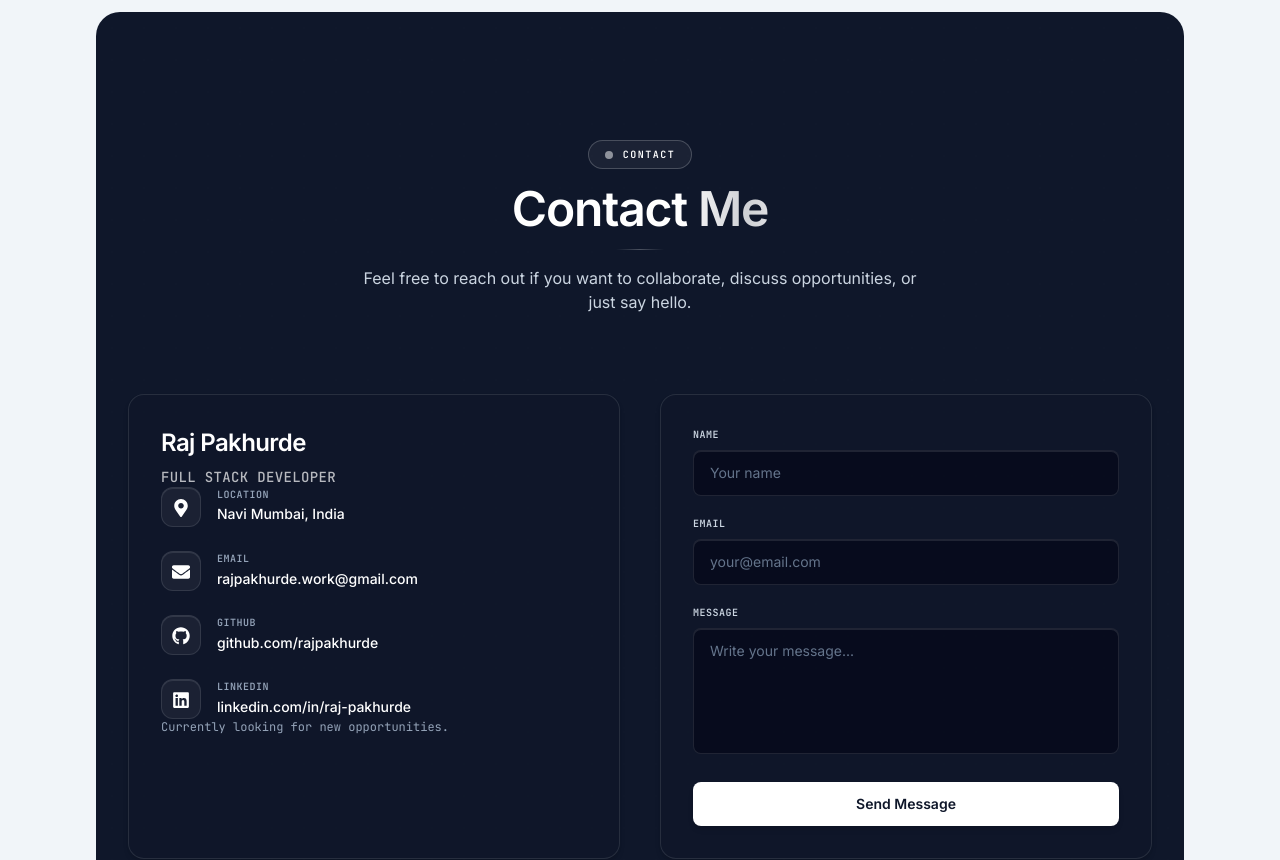
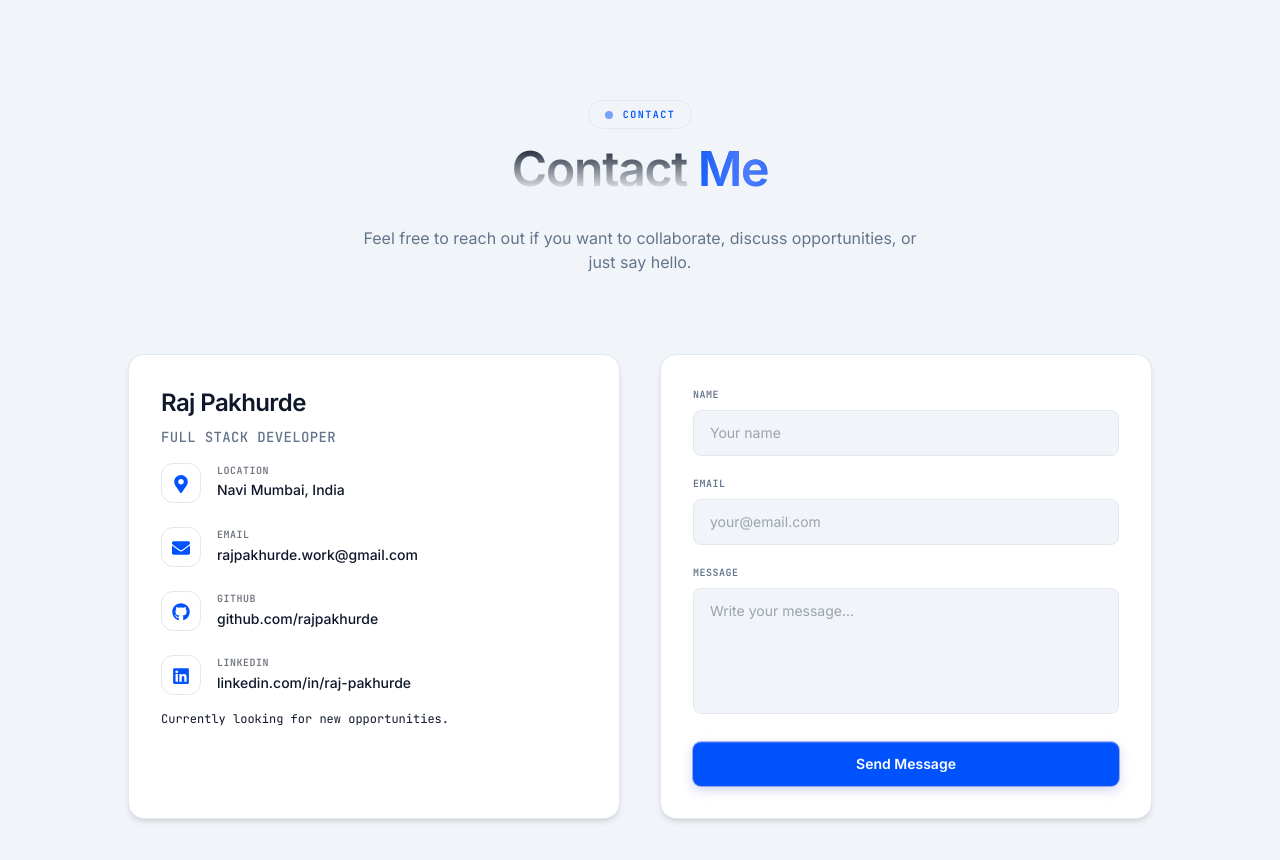
Before and after one commit to RajPakhurde/Portfolio, a React (Vite) app: page / in a window 1280 px wide. Shown: the part 6680-7540 px from the top of the page. Built offline with nearby package versions, Linux system fonts and the light colour scheme; a web font is replaced by a local one.

Commit message:
updated bg color of contact form

```diff
--- a/src/components/Contact.jsx
+++ b/src/components/Contact.jsx
@@ -20,25 +20,25 @@ const fadeUp = {
 
 const contactItems = [
   {
-    icon: <FaMapMarkerAlt className="text-white dark:text-accent text-lg mt-0.5" />,
+    icon: <FaMapMarkerAlt className="text-accent text-lg mt-0.5" />,
     label: "Location",
     value: CONTACT_INFO.location,
     href: null,
   },
   {
-    icon: <FaEnvelope className="text-white dark:text-accent text-lg mt-0.5" />,
+    icon: <FaEnvelope className="text-accent text-lg mt-0.5" />,
     label: "Email",
     value: CONTACT_INFO.email,
     href: `mailto:${CONTACT_INFO.email}`,
   },
   {
-    icon: <FaGithub className="text-white dark:text-accent text-lg mt-0.5" />,
+    icon: <FaGithub className="text-accent text-lg mt-0.5" />,
     label: "GitHub",
     value: "github.com/rajpakhurde",
     href: CONTACT_INFO.github,
   },
   {
-    icon: <FaLinkedin className="text-white dark:text-accent text-lg mt-0.5" />,
+    icon: <FaLinkedin className="text-accent text-lg mt-0.5" />,
     label: "LinkedIn",
     value: "linkedin.com/in/raj-pakhurde",
     href: CONTACT_INFO.linkedin,
@@ -78,11 +78,8 @@ export default function Contact() {
   return (
     <section
       id="contact"
-      className="py-32 relative z-10 bg-[#0F172A] text-white dark:bg-transparent dark:text-foreground transition-colors duration-300 overflow-hidden rounded-3xl my-10"
+      className="py-32 relative z-10 bg-transparent text-foreground transition-colors duration-300"
     >
-      {/* Dot Pattern Texture for Light Mode Inverted slate section */}
-      <div className="absolute inset-0 bg-dot-pattern opacity-[0.05] dark:hidden pointer-events-none" />
-
       <div className="max-w-6xl mx-auto px-4 sm:px-6 lg:px-8 relative z-10">
 
         {/* Heading */}
@@ -94,22 +91,22 @@ export default function Contact() {
           custom={0}
           className="flex flex-col items-center mb-20"
         >
-          {/* Inverted Badge Label */}
-          <div className="inline-flex items-center gap-2.5 rounded-full border border-white/20 dark:border-accent/30 bg-white/5 dark:bg-accent/5 px-4 py-1.5 mb-4">
-            <span className="h-2 w-2 rounded-full bg-white dark:bg-accent animate-pulse" />
-            <span className="font-mono text-[10px] uppercase tracking-[0.15em] text-white dark:text-accent font-semibold">
+          {/* Badge Label */}
+          <div className="inline-flex items-center gap-2.5 rounded-full border border-accent/20 dark:border-accent/30 bg-accent/5 px-4 py-1.5 mb-4">
+            <span className="h-2 w-2 rounded-full bg-accent animate-pulse" />
+            <span className="font-mono text-[10px] uppercase tracking-[0.15em] text-accent font-semibold">
               Contact
             </span>
           </div>
 
-          <h2 className="text-4xl sm:text-5xl font-serif font-semibold tracking-tight text-white dark:text-foreground">
+          <h2 className="text-4xl sm:text-5xl font-serif font-semibold tracking-tight bg-gradient-to-b from-foreground via-foreground/95 to-foreground/70 bg-clip-text text-transparent">
             Contact{" "}
-            <span className="bg-gradient-to-r from-white via-white/80 to-white dark:from-accent dark:via-accent-bright dark:to-accent bg-clip-text text-transparent animate-shimmer">
+            <span className="bg-gradient-to-r from-accent via-accent-bright to-accent bg-clip-text text-transparent animate-shimmer">
               Me
             </span>
           </h2>
-          <div className="mt-4 mx-auto w-12 h-[1px] bg-gradient-to-r from-transparent via-white/25 dark:via-accent/50 to-transparent" />
-          <p className="mt-4 text-slate-300 dark:text-foreground-muted text-sm sm:text-base max-w-xl mx-auto font-sans leading-relaxed text-center">
+          <div className="mt-4 mx-auto w-12 h-[1px] bg-gradient-to-r from-transparent via-accent/50 to-transparent" />
+          <p className="mt-4 text-foreground-muted text-sm sm:text-base max-w-xl mx-auto font-sans leading-relaxed text-center">
             Feel free to reach out if you want to collaborate, discuss opportunities, or just say hello.
           </p>
         </motion.div>
@@ -126,38 +123,38 @@ export default function Contact() {
             custom={0.1}
             className="flex-1"
           >
-            <SpotlightCard className="bg-slate-900/40 dark:bg-bg-elevated border-white/10 dark:border-border-default hover:border-white/20 dark:hover:border-border-hover p-8 h-full flex flex-col justify-between gap-8">
-              <div className="space-y-2">
-                <h3 className="text-white dark:text-foreground font-semibold text-2xl tracking-tight">{CONTACT_INFO.name}</h3>
-                <p className="text-slate-300 dark:text-foreground-muted text-sm font-mono tracking-wide uppercase text-white/70 dark:text-accent/80 font-medium">Full Stack Developer</p>
+            <SpotlightCard className="p-8 h-full flex flex-col justify-between gap-8">
+              <div className="space-y-2 mb-4">
+                <h3 className="text-foreground font-semibold text-2xl tracking-tight">{CONTACT_INFO.name}</h3>
+                <p className="text-foreground-muted text-sm font-mono tracking-wide uppercase text-accent/85 font-medium ">Full Stack Developer</p>
               </div>
 
               <div className="flex flex-col gap-6">
                 {contactItems.map(({ icon, label, value, href }) => (
                   <div key={label} className="flex items-start gap-4">
-                    <div className="w-10 h-10 rounded-xl bg-white/5 dark:bg-white/[0.04] border border-white/10 dark:border-border-default flex items-center justify-center flex-shrink-0 shadow-inner-highlight">
+                    <div className="w-10 h-10 rounded-xl bg-surface border border-border-default flex items-center justify-center flex-shrink-0 shadow-inner-highlight">
                       {icon}
                     </div>
                     <div className="space-y-0.5">
-                      <p className="text-slate-400 dark:text-foreground-subtle text-[10px] font-mono uppercase tracking-wider font-semibold">{label}</p>
+                      <p className="text-foreground-subtle text-[10px] font-mono uppercase tracking-wider font-semibold">{label}</p>
                       {href ? (
                         <a
                           href={href}
                           target={href.startsWith("http") ? "_blank" : undefined}
                           rel="noreferrer"
-                          className="text-white dark:text-foreground hover:text-white dark:hover:text-accent font-sans text-sm font-medium transition-colors duration-200"
+                          className="text-foreground hover:text-accent font-sans text-sm font-medium transition-colors duration-200"
                         >
                           {value}
                         </a>
                       ) : (
-                        <p className="text-white dark:text-foreground text-sm font-sans font-medium">{value}</p>
+                        <p className="text-foreground text-sm font-sans font-medium">{value}</p>
                       )}
                     </div>
                   </div>
                 ))}
               </div>
 
-              <div className="text-xs text-slate-400 dark:text-foreground-subtle/50 font-mono">
+              <div className="text-xs mt-4 text-foreground-subtle/50 font-mono">
                 Currently looking for new opportunities.
               </div>
             </SpotlightCard>
@@ -172,7 +169,7 @@ export default function Contact() {
             custom={0.2}
             className="flex-1"
           >
-            <SpotlightCard className="bg-slate-900/40 dark:bg-bg-elevated border-white/10 dark:border-border-default hover:border-white/20 dark:hover:border-border-hover p-8 h-full">
+            <SpotlightCard className="p-8 h-full">
               <form
                 ref={formRef}
                 onSubmit={handleSubmit}
@@ -180,7 +177,7 @@ export default function Contact() {
               >
                 {/* Name */}
                 <div className="flex flex-col gap-2">
-                  <label className="text-slate-300 dark:text-foreground-muted text-[10px] font-mono uppercase tracking-wider font-semibold">
+                  <label className="text-foreground-muted text-[10px] font-mono uppercase tracking-wider font-semibold">
                     Name
                   </label>
                   <input
@@ -190,13 +187,13 @@ export default function Contact() {
                     onChange={handleChange}
                     required
                     placeholder="Your name"
-                    className="bg-slate-950/60 dark:bg-[#0F0F12] border border-white/10 dark:border-border-default focus:border-white dark:focus:border-accent focus:ring-1 focus:ring-white/20 dark:focus:ring-accent/30 focus:outline-none rounded-lg px-4 py-3 text-white dark:text-foreground text-sm placeholder-slate-500 dark:placeholder-foreground-subtle/25 transition-all duration-200 shadow-inner-highlight"
+                    className="bg-bg-deep border border-border-default focus:border-accent focus:ring-1 focus:ring-accent/30 focus:outline-none rounded-lg px-4 py-3 text-foreground text-sm placeholder-foreground-subtle/25 transition-all duration-200 shadow-inner-highlight"
                   />
                 </div>
 
                 {/* Email */}
                 <div className="flex flex-col gap-2">
-                  <label className="text-slate-300 dark:text-foreground-muted text-[10px] font-mono uppercase tracking-wider font-semibold">
+                  <label className="text-foreground-muted text-[10px] font-mono uppercase tracking-wider font-semibold">
                     Email
                   </label>
                   <input
@@ -206,13 +203,13 @@ export default function Contact() {
                     onChange={handleChange}
                     required
                     placeholder="your@email.com"
-                    className="bg-slate-950/60 dark:bg-[#0F0F12] border border-white/10 dark:border-border-default focus:border-white dark:focus:border-accent focus:ring-1 focus:ring-white/20 dark:focus:ring-accent/30 focus:outline-none rounded-lg px-4 py-3 text-white dark:text-foreground text-sm placeholder-slate-500 dark:placeholder-foreground-subtle/25 transition-all duration-200 shadow-inner-highlight"
+                    className="bg-bg-deep border border-border-default focus:border-accent focus:ring-1 focus:ring-accent/30 focus:outline-none rounded-lg px-4 py-3 text-foreground text-sm placeholder-foreground-subtle/25 transition-all duration-200 shadow-inner-highlight"
                   />
                 </div>
 
                 {/* Message */}
                 <div className="flex flex-col gap-2">
-                  <label className="text-slate-300 dark:text-foreground-muted text-[10px] font-mono uppercase tracking-wider font-semibold">
+                  <label className="text-foreground-muted text-[10px] font-mono uppercase tracking-wider font-semibold">
                     Message
                   </label>
                   <textarea
@@ -222,7 +219,7 @@ export default function Contact() {
                     required
                     rows={5}
                     placeholder="Write your message..."
-                    className="bg-slate-950/60 dark:bg-[#0F0F12] border border-white/10 dark:border-border-default focus:border-white dark:focus:border-accent focus:ring-1 focus:ring-white/20 dark:focus:ring-accent/30 focus:outline-none rounded-lg px-4 py-3 text-white dark:text-foreground text-sm placeholder-slate-500 dark:placeholder-foreground-subtle/25 transition-all duration-200 resize-none shadow-inner-highlight"
+                    className="bg-bg-deep border border-border-default focus:border-accent focus:ring-1 focus:ring-accent/30 focus:outline-none rounded-lg px-4 py-3 text-foreground text-sm placeholder-foreground-subtle/25 transition-all duration-200 resize-none shadow-inner-highlight"
                   />
                 </div>
 
@@ -232,7 +229,7 @@ export default function Contact() {
                     type="submit"
                     disabled={status === "sending"}
                     whileTap={{ scale: 0.98 }}
-                    className="group relative overflow-hidden w-full py-3 rounded-lg bg-white text-slate-900 hover:bg-slate-100 dark:bg-accent dark:hover:bg-accent-bright dark:text-white font-semibold text-sm transition-all duration-300 shadow-md hover:shadow-lg disabled:opacity-60 disabled:cursor-not-allowed flex items-center justify-center cursor-pointer"
+                    className="group relative overflow-hidden w-full py-3 rounded-lg bg-accent hover:bg-accent-bright text-white font-semibold text-sm transition-all duration-300 shadow-button-primary hover:shadow-button-primary-hover disabled:opacity-60 disabled:cursor-not-allowed flex items-center justify-center cursor-pointer"
                   >
                     <span className="relative z-10">
                       {status === "sending" ? "Sending..." : "Send Message"}
```
